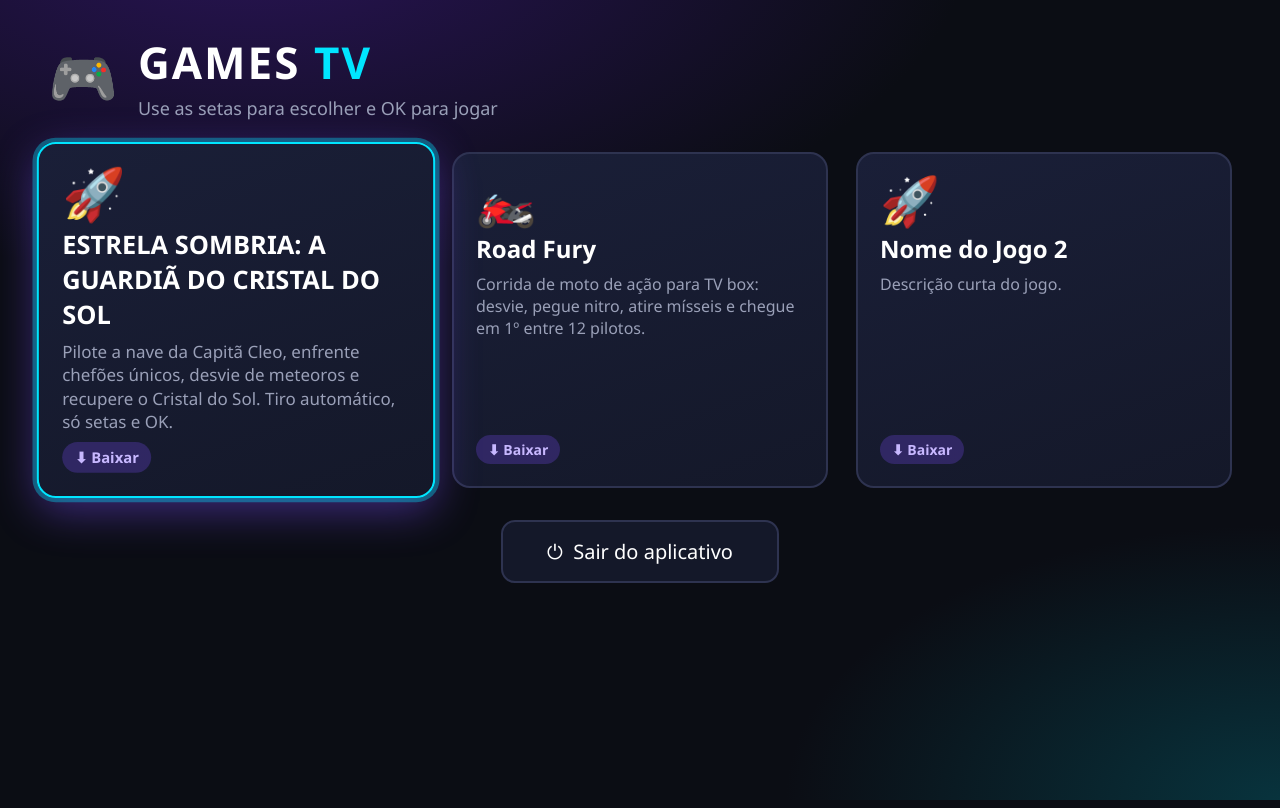
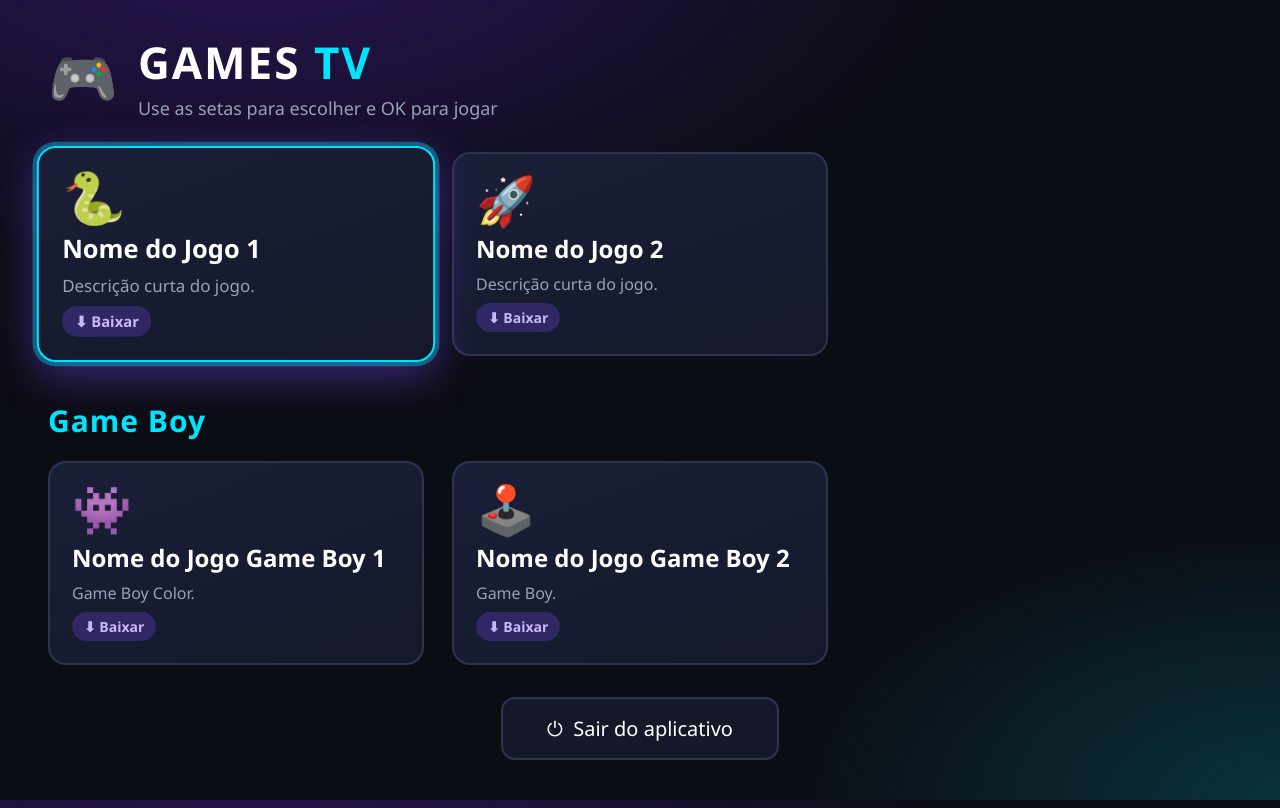
Before and after one commit to hardcoreTV/games, a plain HTML site: page index.html in a window 1280 px wide. Drawn offline with Linux system fonts and the light colour scheme.

Commit message:
Add files via upload

```diff
--- a/app.js
+++ b/app.js
@@ -13,27 +13,45 @@
 const JOGOS = [
   {
     id: "jogo1",
-    nome: "ESTRELA SOMBRIA: A GUARDIÃ DO CRISTAL DO SOL",
-    url: "https://www.dropbox.com/scl/fi/xhz5to3me16n97zy0sp1s/ESTRELA-SOMBRIA-A-GUARDI-DO-CRISTAL-DO-SOL.html?rlkey=9yntf7tioqcc0jpgw2ejh25tu&st=hb3b7m1i&dl=1",
+    nome: "Nome do Jogo 1",
+    url: "COLE_AQUI_O_LINK_DO_DROPBOX_COM_dl=1",
     versao: "1.0",
-    icone: "🚀",
-    descricao: "Pilote a nave da Capitã Cleo, enfrente chefões únicos, desvie de meteoros e recupere o Cristal do Sol. Tiro automático, só setas e OK."
+    icone: "🐍",
+    descricao: "Descrição curta do jogo."
   },
   {
     id: "jogo2",
-    nome: "Road Fury",
-    url: "https://www.dropbox.com/scl/fi/yban0wonfg4gf2dipli6n/Road-Fury.html?rlkey=vs6vy4byvc507bq7psaaxh9ac&st=meh9rlak&dl=1",
-    versao: "1.0",
-    icone: "🏍️",
-    descricao: "Corrida de moto de ação para TV box: desvie, pegue nitro, atire mísseis e chegue em 1º entre 12 pilotos."
-  },
-  {
-    id: "jogo3",
     nome: "Nome do Jogo 2",
     url: "COLE_AQUI_O_LINK_DO_DROPBOX_COM_dl=1",
     versao: "1.0",
     icone: "🚀",
     descricao: "Descrição curta do jogo."
+  }
+];
+
+/* =====================================================================
+   JOGOS DE GAME BOY (Game Boy e Game Boy Color)
+   Funciona igual aos jogos acima, mas o link do Dropbox é da ROM
+   (arquivo .gb ou .gbc, ou um .zip com a ROM dentro). O app baixa e
+   já abre no emulador. Para adicionar, copie um bloco e troque os dados.
+   Controle: OK = A | 1 e 2 = B | 3 = Start | 4 = Select
+   ===================================================================== */
+const JOGOS_GB = [
+  {
+    id: "gb1",
+    nome: "Nome do Jogo Game Boy 1",
+    url: "COLE_AQUI_O_LINK_DO_DROPBOX_COM_dl=1",
+    versao: "1.0",
+    icone: "👾",
+    descricao: "Game Boy Color."
+  },
+  {
+    id: "gb2",
+    nome: "Nome do Jogo Game Boy 2",
+    url: "COLE_AQUI_O_LINK_DO_DROPBOX_COM_dl=1",
+    versao: "1.0",
+    icone: "🕹️",
+    descricao: "Game Boy."
   }
 ];
 
@@ -43,8 +61,11 @@ const noApp = typeof window.GamesTV !== "undefined";
 let ultimoId = null;
 
 const grade = document.getElementById("grade");
+const gradeGB = document.getElementById("gradeGB");
+const TODOS = JOGOS.concat(JOGOS_GB);
 
-JOGOS.forEach(function (j) {
+function criarCards(lista, destino) {
+  lista.forEach(function (j) {
     const b = document.createElement("button");
     b.className = "card";
     b.setAttribute("data-nav", "");
@@ -64,8 +85,13 @@ JOGOS.forEach(function (j) {
 
     b.append(ic, nm, ds, bd);
     b.addEventListener("click", function () { jogar(j); });
-  grade.appendChild(b);
+    destino.appendChild(b);
   });
+}
+
+criarCards(JOGOS, grade);
+criarCards(JOGOS_GB, gradeGB);
+if (JOGOS_GB.length === 0) document.getElementById("secaoGB").style.display = "none";
 
 document.getElementById("btnSair").addEventListener("click", function () {
   if (noApp) window.GamesTV.sair();
@@ -84,8 +110,8 @@ function baixados() {
 
 function atualizarBadges() {
   const lista = noApp ? baixados() : {};
-  JOGOS.forEach(function (j) {
-    const card = grade.querySelector('[data-id="' + j.id + '"]');
+  TODOS.forEach(function (j) {
+    const card = document.querySelector('[data-id="' + j.id + '"]');
     const bd = card.querySelector(".badge");
     if (lista[j.id] === undefined) {
       bd.textContent = "⬇ Baixar";
@@ -105,7 +131,7 @@ window.onJogoBaixado = function () { atualizarBadges(); };
 window.onJogoApagado = function () { atualizarBadges(); };
 window.onVoltouDosJogos = function () {
   atualizarBadges();
-  const el = ultimoId && grade.querySelector('[data-id="' + ultimoId + '"]');
+  const el = ultimoId && document.querySelector('[data-id="' + ultimoId + '"]');
   (el || document.querySelector("[data-nav]")).focus();
 };
 
--- a/index.html
+++ b/index.html
@@ -17,6 +17,11 @@
 
   <main>
     <div id="grade" class="grade"></div>
+
+    <section id="secaoGB">
+      <h2 class="titulo-secao">Game Boy</h2>
+      <div id="gradeGB" class="grade"></div>
+    </section>
   </main>
 
   <footer>
--- a/style.css
+++ b/style.css
@@ -38,6 +38,13 @@ main { padding: 24px 48px; }
   display: grid;
   grid-template-columns: repeat(auto-fill, minmax(280px, 1fr));
   gap: 28px;
+}
+
+.titulo-secao {
+  margin: 44px 0 20px;
+  font-size: 30px;
+  letter-spacing: 1px;
+  color: var(--ciano);
 }
 
 /* cartão do jogo */
```
Lines whose indentation alone changed are shown as unchanged.
